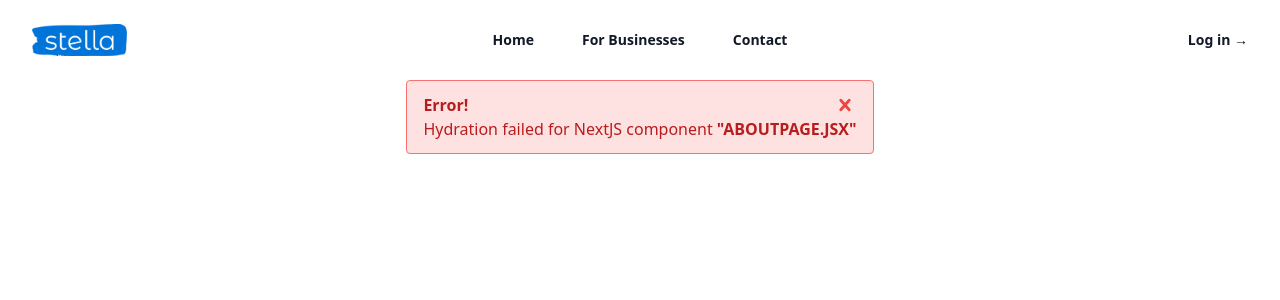
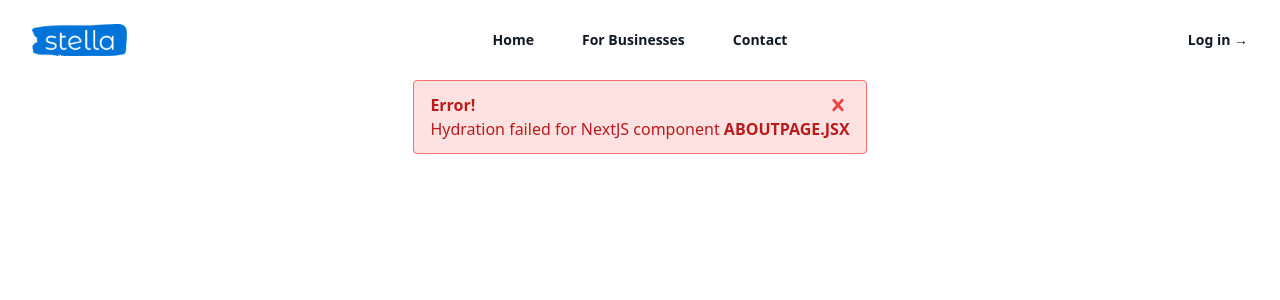
Before and after one commit to PkTheCoda/casapp, a Next.js app: page /about in a window 1280 px wide. Shown: the top 300 px of the page. Built offline with nearby package versions, Linux system fonts and the light colour scheme.

Commit message:
escaped character

```diff
--- a/src/app/about/page.jsx
+++ b/src/app/about/page.jsx
@@ -8,7 +8,7 @@ export default function AboutPage() {
             <div className="flex items-center justify-center">
                 <div class="bg-red-100 border border-red-400 text-red-700 w-max mx-10 px-4 py-3 rounded relative" role="alert">
                     <strong class="font-bold">Error!</strong>
-                    <span class="block">Hydration failed for NextJS component <span className="font-extrabold">"ABOUTPAGE.JSX"</span></span>
+                    <span class="block">Hydration failed for NextJS component <span className="font-extrabold">ABOUTPAGE.JSX</span></span>
                     <span class="absolute top-0 bottom-0 right-0 px-4 py-3">
                         <svg class="fill-current h-6 w-6 text-red-500" role="button" xmlns="http://www.w3.org/2000/svg" viewBox="0 0 20 20"><title>Close</title><path d="M14.348 14.849a1.2 1.2 0 0 1-1.697 0L10 11.819l-2.651 3.029a1.2 1.2 0 1 1-1.697-1.697l2.758-3.15-2.759-3.152a1.2 1.2 0 1 1 1.697-1.697L10 8.183l2.651-3.031a1.2 1.2 0 1 1 1.697 1.697l-2.758 3.152 2.758 3.15a1.2 1.2 0 0 1 0 1.698z"/></svg>
                     </span>
```
